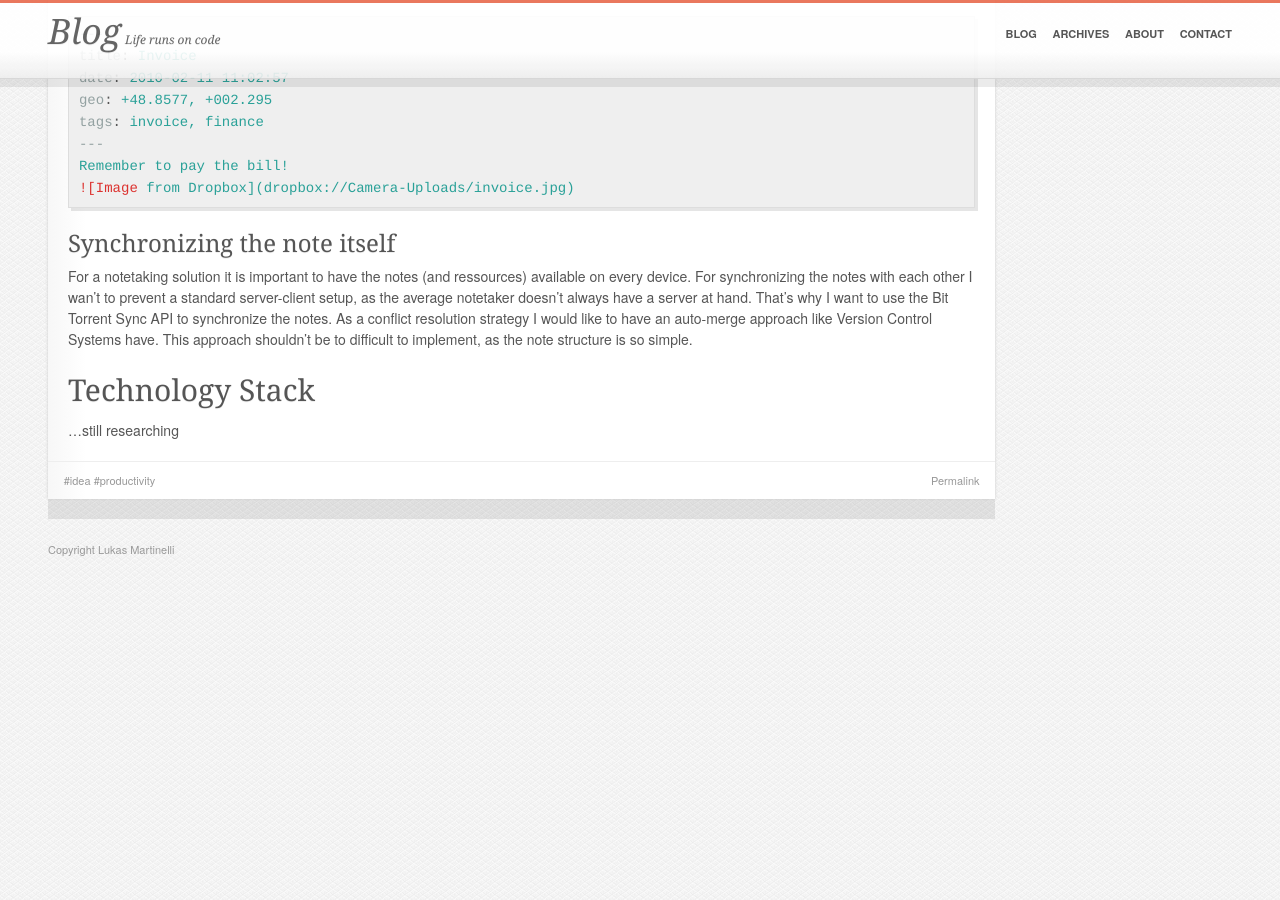
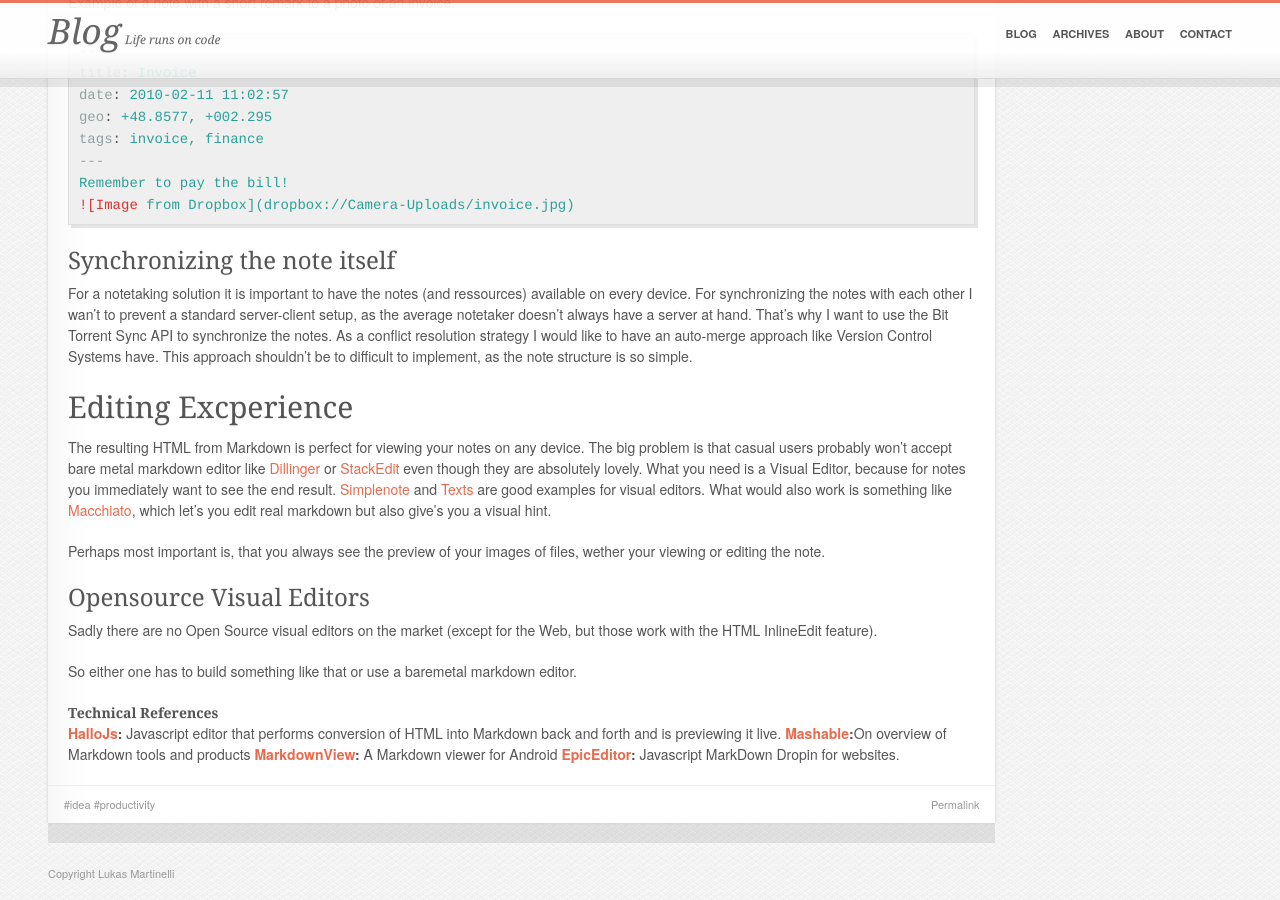
Before and after one commit to lukasmartinelli/lukasmartinelli.github.io, a Jekyll site: the page built from _posts/2014-02-07-opensource-notetaking-concept.md, in a window 1280 px wide and 900 px high, scrolled down 5817 px. Built offline with Jekyll 4.4.1, drawn with Linux system fonts in a browser that asks for light colours; Markdown is read by kramdown in place of the engine named in the settings; before the commit the page ends 6393 px from its top, so only the background shows below that.

Commit message:
Added Editing Experience

```diff
--- a/_posts/2014-02-07-opensource-notetaking-concept.md
+++ b/_posts/2014-02-07-opensource-notetaking-concept.md
@@ -112,7 +112,7 @@ To make a reference to a ressource inside Markdown you use the same syntax as fo
 
 Based on the schema concept above, we could now fetch that ressource and process it.
 
-#### Example
+### Example
 Example of a note with a short remark to a photo of an invoice.
 {% highlight yaml %}
 ---
@@ -130,5 +130,19 @@ For a notetaking solution it is important to have the notes (and ressources) ava
 For synchronizing the notes with each other I wan't to prevent a standard server-client setup, as the average notetaker doesn't always have a server at hand. That's why I want to use the Bit Torrent Sync API to synchronize the notes.
 As a conflict resolution strategy I would like to have an auto-merge approach like Version Control Systems have. This approach shouldn't be to difficult to implement, as the note structure is so simple.
 
-## Technology Stack
-...still researching
+## Editing Excperience
+The resulting HTML from Markdown is perfect for viewing your notes on any device.  The big problem is that casual users probably won't accept bare metal markdown editor like [Dillinger](http://dillinger.io/) or [StackEdit](https://stackedit.io/) even though they are absolutely lovely.
+What you need is a Visual Editor, because for notes you immediately want to see the end result. [Simplenote](http://simplenote.com/) and [Texts](http://www.texts.io/) are good examples for visual editors. What would also work is something like [Macchiato](http://getmacchiato.com/), which let's you edit real markdown but also give's you a visual hint.
+
+Perhaps most important is, that you always see the preview of your images of files, wether your viewing or editing the note.
+
+### Opensource Visual Editors
+Sadly there are no Open Source visual editors on the market (except for the Web, but those work with the HTML InlineEdit feature).
+
+So either one has to build something like that or use a baremetal markdown editor.
+
+#### Technical References
+**[HalloJs](http://hallojs.org/demo/markdown/):** Javascript editor that performs conversion of HTML into Markdown back and forth and is previewing it live.
+**[Mashable](http://mashable.com/2013/06/24/markdown-tools/ "Mashable Markdown Tools"):**On overview of Markdown tools and products
+**[MarkdownView](http://gun.io/blog/markdown-view-for-android/):** A Markdown viewer for Android
+**[EpicEditor](http://oscargodson.github.io/EpicEditor/):** Javascript MarkDown Dropin for websites.
```
